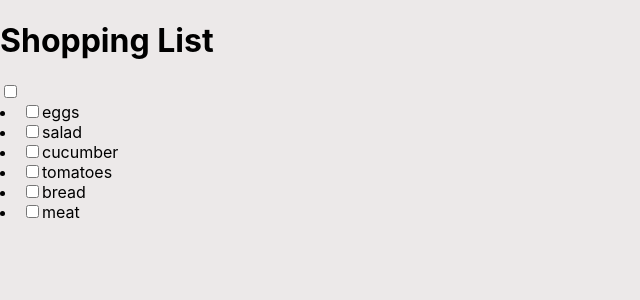
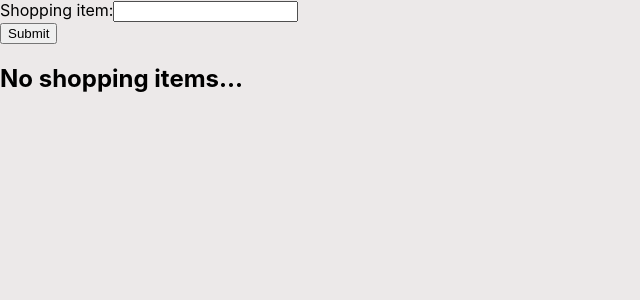
Before and after one commit to vaitkeviciut/react-basics, a React (Create React App) app: page /shoppinglistpage in a window 1280 px wide. Shown: the top 300 px of the page, without its empty margins (0-640 px from the left). Built offline with nearby package versions, Linux system fonts and the light colour scheme.

Commit message:
to do list and shopping list update

```diff
--- a/src/App.js
+++ b/src/App.js
@@ -8,7 +8,7 @@ import Counter from './components/CounterPage/Counter';
 import Cars from './components/CarsPage/Cars';
 import DarkModePage from './components/DarkModePage/DarkModePage';
 import ShoppingListPage from './components/ShoppingListPage/ShoppingListPage';
-import ShoppingListItem from './components/ShoppingListPage/ShoppingListItem';
+import ToDoList from './components/ToDoList/ToDoList';
 
 import './App.css';
 
@@ -36,6 +36,9 @@ function App() {
           <li>
             <Link to='/shoppinglistpage'>Shopping List</Link>
           </li>
+          <li>
+            <Link to='/todolist'>To Do List</Link>
+          </li>
         </ul>
       } />
         <Route path='/codeacademy' element={<MainPage />} />
@@ -46,7 +49,7 @@ function App() {
         <Route path='/cars' element={<Cars />} />
         <Route path='/darkmode' element={<DarkModePage />} />
         <Route path='/shoppinglistpage' element={<ShoppingListPage />} />
-        <Route path='/shoppinglistpage/item' element={<ShoppingListItem />} />
+        <Route path='/todolist' element={<ToDoList />} />
         <Route path='*' element={
           <div>
             <h1>404 error. Page not found</h1>
--- a/src/components/ShoppingListPage/ShoppingListItem.js
+++ /dev/null
@@ -1,8 +0,0 @@
-function ShoppingListItem(props) {
-    let { title, done } = props.item;
-
-    return (
-        <li className="shopping-list-item"><input type="checkbox" ></input>{title}</li>
-    )
-}
-export default ShoppingListItem;
--- a/src/components/ShoppingListPage/ShoppingListPage.js
+++ b/src/components/ShoppingListPage/ShoppingListPage.js
@@ -1,53 +1,77 @@
-import ShoppingListItem from './ShoppingListItem'
+import { useState } from 'react';
 
 function ShoppingListPage() {
+    const [input, setInput] = useState('');
+    const [list, setList] = useState([]);
 
-    const shoppingList = [
-        {
-            title: 'eggs',
-            done: true
-        },
-        {
-            title: 'salad',
-            done: false
-        },
-        {
-            title: 'cucumber',
-            done: false
-        },
-        {
-            title: 'tomatoes',
-            done: false
-        },
-        {
-            title: 'bread',
-            done: false
-        },
-        {
-            title: 'meat',
-            done: false
-        },
-    ]
+    const submitHandler = (event) => {
+        event.preventDefault();
 
-    let shoppingListItem = shoppingList.map((item, index) => <ShoppingListItem item={item} key={index} />)
+    const newShoppingItem = {
+        id: Math.random(),
+        title: input,
+        done: false,
+    }
+
+    setList(prevState => [newShoppingItem, ...prevState]);
+    setInput('');
+    }
+
+    const inputHandler = event => setInput(event.target.value);
+    const deleteHandler = id => setList(prevState => prevState.filter(item => item.id !== id));
+
+    const doneHandler = id => {
+        setList(prevState => {
+        const updatedList = prevState.map((item) => {
+            if (item.id === id) {
+            const itemToUpdate = {...item};
+            itemToUpdate.done = !item.done;
+
+            return itemToUpdate;
+        }
+
+        return item;
+    });
+
+    return updatedList;
+    })
+    }
 
     return (
-        <div>
-            <h1>Shopping List</h1>
-            {!shoppingList || shoppingList.length == 0 &&
-                <p>Your shopping list is empty</p>
-                }
-                {shoppingList && shoppingList.length > 0 &&
-                    <form className='shopping-list-form'>
-                        <div className='form-control-shopping'>
-                            <input className='checkbox'
-                            type='checkbox'
-                            id='checkbox'
-                            />
-                            {shoppingListItem}
-                        </div>
-                    </form>
-                }
+        <div className='shopping-content-wrapper'>
+            <form className='shopping-list-form' onSubmit={submitHandler}>
+                <div className='shopping-form-control-wrapper'>
+                    <label className='shopping-item-label' htmlFor='shopping-item-input'>Shopping item:</label>
+                    <input className='shopping-item-input'
+                    type='text'
+                    id='shopping-item-input'
+                    value={input}
+                    onChange={inputHandler}
+                    />
+                </div>
+                <div className='submit-button-wrapper'>
+                    <input className='shopping-submit-button' type="submit" />
+                </div>
+            </form>
+            <div className='shopping-list-wrapper'>
+            {list && list.length > 0 ? (
+            <div>
+                <h2>Shopping List:</h2>
+
+                <ul className='shopping-list'>
+                {list.map((item, index) => (
+                    <li className='shopping-list-item' key={index}>
+                    <input className='shopping-list-checkbox' type="checkbox" onChange={() => doneHandler(item.id)} />
+                    <span className={item.done ? 'done' : ''}>{item.title}</span>
+                    <button className='button-delete' onClick={() => deleteHandler(item.id)}>X</button>
+                    </li>
+                ))}
+                </ul>
+            </div>
+            ) : (
+                <h2 className='no-items-text'>No shopping items...</h2>
+            )}
+            </div>
         </div>
     )
 }
--- /dev/null
+++ b/src/components/ToDoList/ToDoList.js
@@ -0,0 +1,80 @@
+import { useState } from 'react';
+
+const ToDoList = () => {
+    const [input, setInput] = useState('');
+    const [actions, setActions] = useState([]);
+
+    const submitHandler = (event) => {
+        event.preventDefault();
+
+    const newActionItem = {
+        id: Math.random(),
+        title: input,
+        done: false,
+    }
+
+    setActions(prevState => [newActionItem, ...prevState]);
+    setInput('');
+    }
+
+    const inputHandler = event => setInput(event.target.value);
+    const deleteHandler = id => setActions(prevState => prevState.filter(item => item.id !== id));
+
+    const doneHandler = id => {
+        setActions(prevState => {
+        const updatedList = prevState.map((item) => {
+            if (item.id === id) {
+            const itemToUpdate = {...item};
+            itemToUpdate.done = !item.done;
+
+            return itemToUpdate;
+        }
+
+        return item;
+    });
+
+    return updatedList;
+    })
+    }
+
+  return (
+    <div className='todo-content-wrapper'>
+            <form className='todo-list-form' onSubmit={submitHandler}>
+                <div className='todo-form-control-wrapper'>
+                    <label className='todo-item-label' htmlFor='todo-item-input'>Action:</label>
+                    <input className='todo-item-input'
+                    type='text'
+                    id='todo-item-input'
+                    value={input}
+                    onChange={inputHandler}
+                    />
+                </div>
+                <div className='submit-button-wrapper'>
+                    <input className='todo-submit-button' type="submit" />
+                </div>
+            </form>
+
+            <div className='todo-list-wrapper'>
+            {actions && actions.length > 0 ? (
+            <div>
+                <h2 className='todo-list-title'>To Do List:</h2>
+
+                <ul className='todo-list'>
+                {actions.map((item, index) => (
+                    <li className='todo-list-item' key={index}>
+                    <input className='todo-list-checkbox' type="checkbox" onChange={() => doneHandler(item.id)} />
+                    <span className={`todo-list-text ${item.done ? 'done' : ''}`}>{item.title}</span>
+                    <button className='button-delete' onClick={() => deleteHandler(item.id)}>X</button>
+                    </li>
+                ))}
+                </ul>
+            </div>
+            ) : (
+                <h2 className='no-items-text'>No actions in to do list...</h2>
+            )}
+            </div>
+        </div>
+  )
+}
+
+export default ToDoList
```
